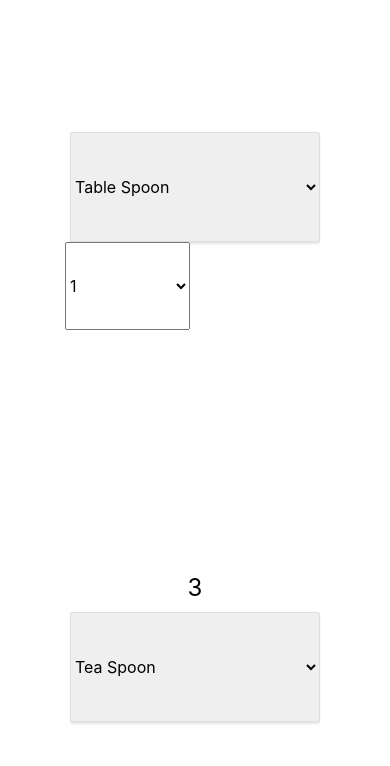
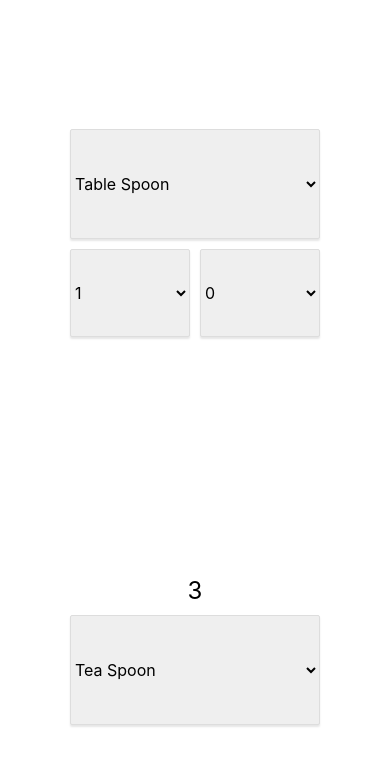
Before and after one commit to tlin108/kitcher, a React Native app: screen / in a window 390 px wide. Shown: the top 766 px of the page. Built offline with nearby package versions, Linux system fonts and the light colour scheme.

Commit message:
refactor and add fraction picker as well

```diff
--- a/src/App.js
+++ b/src/App.js
@@ -1,12 +1,10 @@
 import React from 'react'
 import {
-	StyleSheet,
 	Text,
-	View,
-	Picker
+	View
 } from 'react-native'
 
-import MeasurementPicker from './MeasurementPicker'
+import Picker from './Picker'
 
 const measurementDic = {
 	teaSpoon: {
@@ -41,45 +39,123 @@ const measurement = [
 	}
 ]
 
+const wholeQuantity = [
+	{
+		label: '0',
+		value: 0
+	},
+	{
+		label: '1',
+		value: 1
+	},
+	{
+		label: '2',
+		value: 2
+	},
+	{
+		label: '3',
+		value: 3
+	},
+	{
+		label: '4',
+		value: 4
+	},
+	{
+		label: '5',
+		value: 5
+	},
+	{
+		label: '6',
+		value: 6
+	},
+	{
+		label: '7',
+		value: 7
+	},
+	{
+		label: '8',
+		value: 8
+	},
+	{
+		label: '9',
+		value: 9
+	},
+	{
+		label: '10',
+		value: 10
+	}
+]
+
+const fractionQuantity = [
+	{
+		label: '0',
+		value: 0
+	},
+	{
+		label: '1/8',
+		value: 0.125
+	},
+	{
+		label: '1/4',
+		value: 0.25
+	},
+	{
+		label: '1/3',
+		value: 0.33
+	},
+	{
+		label: '1/2',
+		value: 0.5
+	},
+	{
+		label: '2/3',
+		value: 0.67
+	},
+	{
+		label: '3/4',
+		value: 0.75
+	}
+]
+
 export default class App extends React.Component {
 	state = {
 		quantity: 1,
+		fraction: 0,
 		from: 'tableSpoon',
 		to: 'teaSpoon'
 	}
 
 	render() {
-		const { quantity, from, to } = this.state
+		const { quantity, fraction, from, to } = this.state
+
 		return (
-			<View style={ styles.container }>
+			<View style={ skin.style }>
 				<View>
-					<MeasurementPicker
+					<Picker
 						selectedValue={ from }
 						onValueChange={ value => this.setState({ from: value })}
 						options={ measurement }
-						skin={ skin.pickerSkin }/>
-					<Picker
-						selectedValue={ quantity }
-						style={[ styles.picker, { height: 88, width: 125 } ]}
-						itemStyle={{ height: 88 }}
-						onValueChange={itemValue => this.setState({ quantity: itemValue })}>
-						<Picker.Item label="1" value={ 1 } />
-						<Picker.Item label="2" value={ 2 } />
-						<Picker.Item label="3" value={ 3 } />
-						<Picker.Item label="4" value={ 4 } />
-						<Picker.Item label="5" value={ 5 } />
-						<Picker.Item label="6" value={ 6 } />
-						<Picker.Item label="7" value={ 7 } />
-						<Picker.Item label="8" value={ 8 } />
-					</Picker>
+						skin={ skin.measurementPickerSkin }/>
+					<View style={{ flexDirection: 'row', justifyContent: 'space-between'}}>
+						<Picker
+							selectedValue={ quantity }
+							onValueChange={ value => this.setState({ quantity: value })}
+							options={ wholeQuantity }
+							skin={ skin.quantityPickerSkin }/>
+						<Picker
+							selectedValue={ fraction }
+							onValueChange={ value => this.setState({ fraction: value })}
+							options={ fractionQuantity }
+							skin={ skin.quantityPickerSkin }/>
+					</View>
 				</View>
 				<View>
-					<Text style={{ textAlign: 'center', fontSize: 24 }}>{ convert(quantity, measurementDic[from][to]) }</Text>
-					<MeasurementPicker
+					<Text style={{ textAlign: 'center', fontSize: 24 }}>{ convert(quantity + fraction , measurementDic[from][to]) }</Text>
+					<Picker
 						selectedValue={ to }
 						onValueChange={ value => this.setState({ to: value })}
 						options={ measurement }
-						skin={ skin.pickerSkin }/>
+						skin={ skin.measurementPickerSkin }/>
 				</View>
 			</View>
 		)
@@ -96,7 +172,13 @@ function convert (quantity, measurement) {
 }
 
 const skin = {
-	pickerSkin: {
+	style: {
+		flex: 1,
+		backgroundColor: '#fff',
+		alignItems: 'center',
+		justifyContent: 'space-around'
+	},
+	measurementPickerSkin: {
 		style: {
 			height: 110,
 			width: 250
@@ -104,14 +186,14 @@ const skin = {
 		itemStyle: {
 			height: 110
 		}
+	},
+	quantityPickerSkin: {
+		style: {
+			height: 88,
+			width: 120
+		},
+		itemStyle: {
+			height: 88
+		}
 	}
 }
-
-const styles = StyleSheet.create({
-	container: {
-		flex: 1,
-		backgroundColor: '#fff',
-		alignItems: 'center',
-		justifyContent: 'space-around'
-	}
-})
--- a/src/MeasurementPicker.js
+++ b/src/Picker.js
@@ -31,8 +31,6 @@ const baseSkin = StyleSheet.create({
 		shadowOpacity: 0.1,
 		shadowRadius: 2,
 		elevation: 1,
-		marginLeft: 5,
-		marginRight: 5,
 		marginTop: 10
 	}
 })
```
